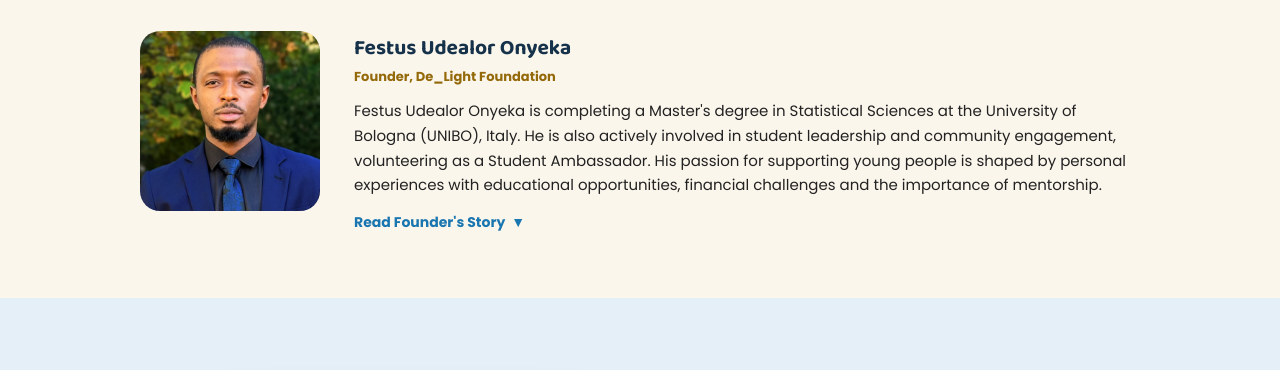
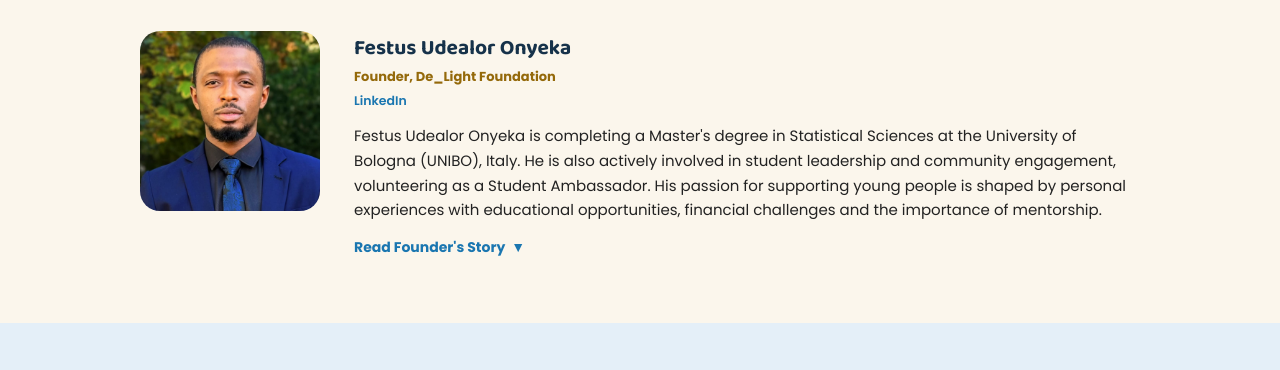
Before and after one commit to Udealor-festus/delight-foundation, a plain HTML site: page about.html in a window 1280 px wide. Shown: the part 2456-2826 px from the top of the page. Drawn offline with Linux system fonts and the light colour scheme.

Commit message:
Add founder's LinkedIn link to About page
Co-Authored-By: Claude Opus 5.5 <noreply@anthropic.com>

```diff
--- a/about.html
+++ b/about.html
@@ -114,6 +114,7 @@
       <div>
         <h3>Festus Udealor Onyeka</h3>
         <div class="role">Founder, De_Light Foundation</div>
+        <a class="li" href="https://www.linkedin.com/in/udealor-festus-b7179b196/" target="_blank" rel="noopener">LinkedIn</a>
         <p>Festus Udealor Onyeka is completing a Master's degree in Statistical Sciences at the University of Bologna (UNIBO), Italy. He is also actively involved in student leadership and community engagement, volunteering as a Student Ambassador. His passion for supporting young people is shaped by personal experiences with educational opportunities, financial challenges and the importance of mentorship.</p>
         <button type="button" class="readmore-toggle" aria-expanded="false" data-closed="Read Founder's Story" data-open="Hide Founder's Story">Read Founder's Story <span class="chev">&#9660;</span></button>
         <div class="founder-story">
--- a/assets/css/style.css
+++ b/assets/css/style.css
@@ -132,8 +132,9 @@ img,svg{display:block;max-width:100%;}
 .people-card .rl{color:var(--grey);font-size:12.5px;margin-top:2px;}
 .people-card .bio{color:#73705f;font-size:12.5px;margin-top:10px;line-height:1.5;}
 .people-card.placeholder .bio{color:#9A947F;font-style:italic;}
-.people-card .li{display:inline-block;margin-top:10px;color:var(--blue);font-size:12.5px;font-weight:600;}
-.people-card .li:hover{text-decoration:underline;}
+.people-card .li,.founder .li{display:inline-block;margin-top:10px;color:var(--blue);font-size:12.5px;font-weight:600;}
+.founder .li{margin-top:4px;}
+.people-card .li:hover,.founder .li:hover{text-decoration:underline;}
 .people-card .readmore-toggle{margin-top:10px;font-size:13px;}
 .testimonials .readmore-toggle{display:flex;}
 .people-grid.testimonials{grid-template-columns:repeat(2,1fr);}
```
